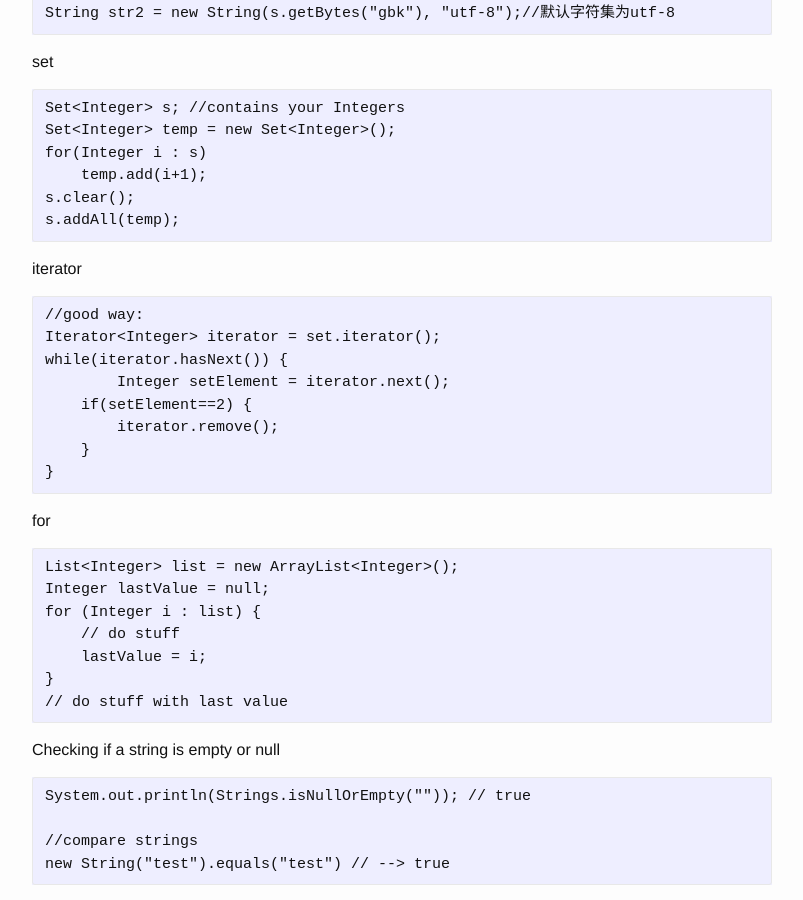
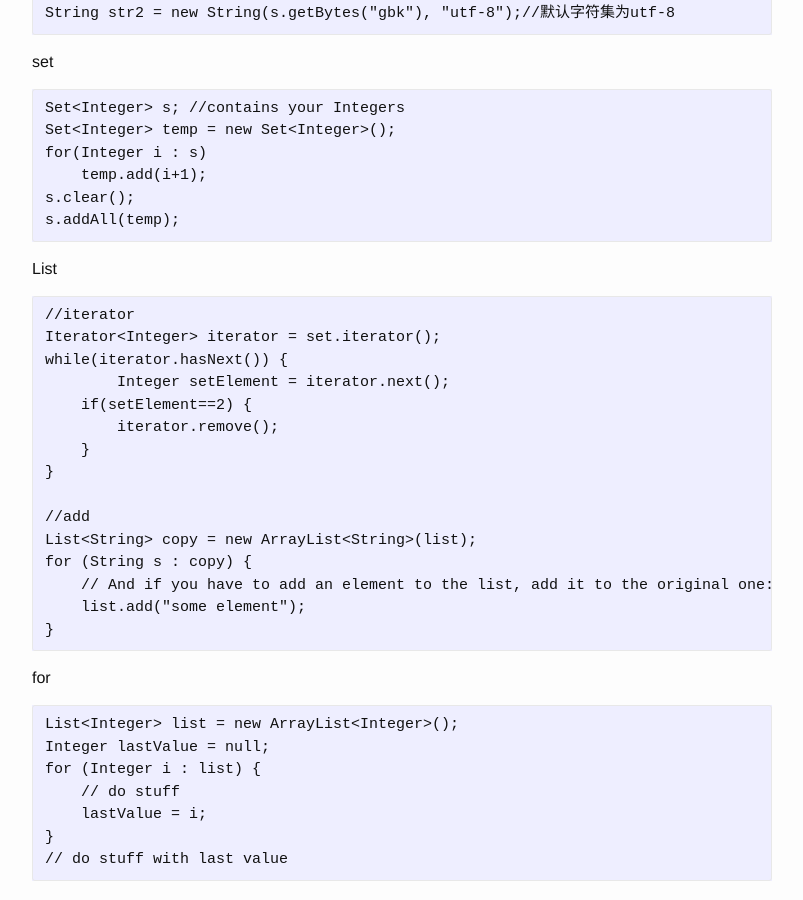
Before and after one commit to josephstalin117/josephstalin117.github.io, a Jekyll site: the page built from _posts/2018-7-29-java.markdown, in a window 1280 px wide and 900 px high, scrolled down 1946 px. Shown: the whole window, without its empty margins (238-1041 px from the left). Built offline with Jekyll 4.4.1, drawn with Linux system fonts in a browser that asks for light colours.

Commit message:
add list feature of java

````diff
--- a/_posts/2018-7-29-java.markdown
+++ b/_posts/2018-7-29-java.markdown
@@ -98,15 +98,22 @@ s.clear();
 s.addAll(temp);
 ```
 
-iterator
+List
 ```
-//good way:
+//iterator
 Iterator<Integer> iterator = set.iterator();
 while(iterator.hasNext()) {
 	Integer setElement = iterator.next();
     if(setElement==2) {
     	iterator.remove();
     }
+}
+
+//add
+List<String> copy = new ArrayList<String>(list);
+for (String s : copy) {
+    // And if you have to add an element to the list, add it to the original one:
+    list.add("some element");
 }
 ```
 
````
